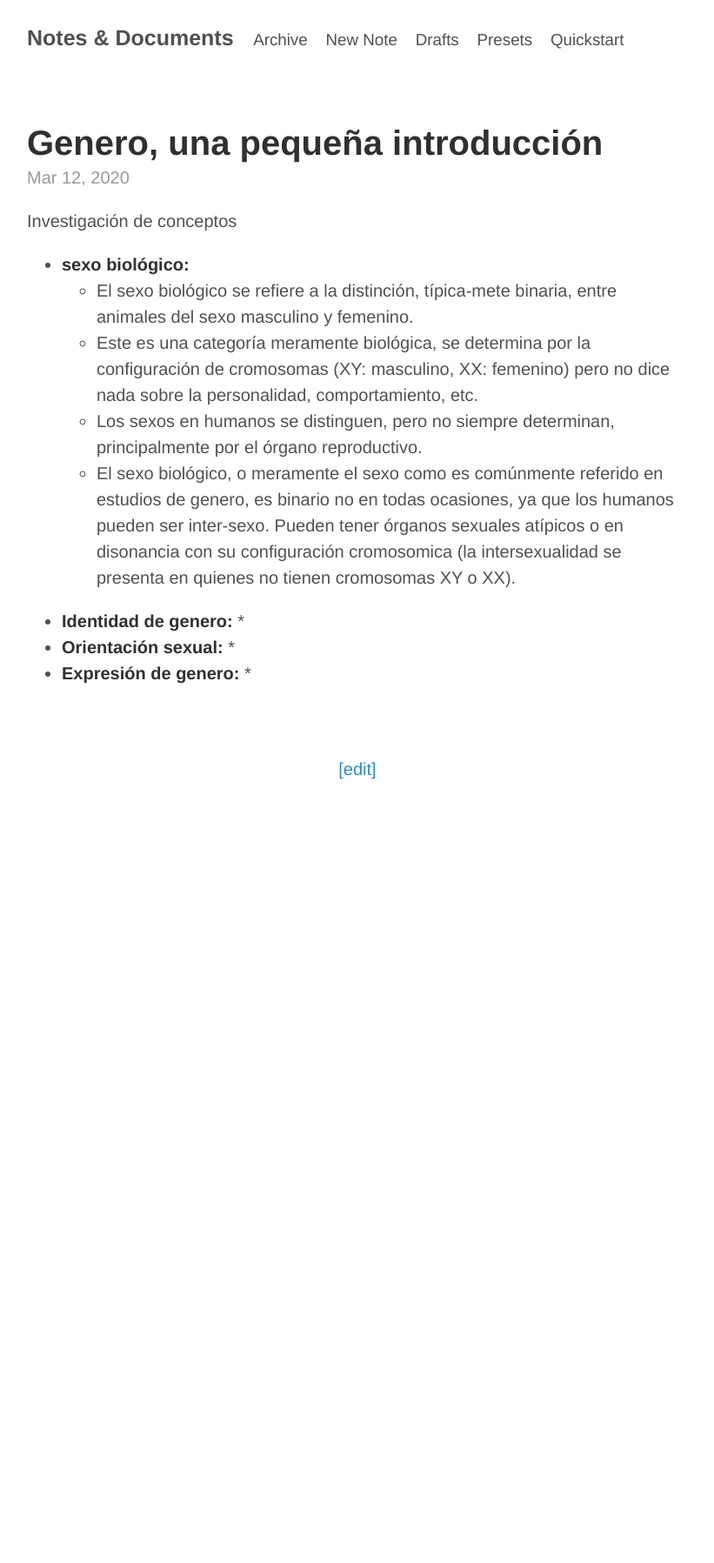
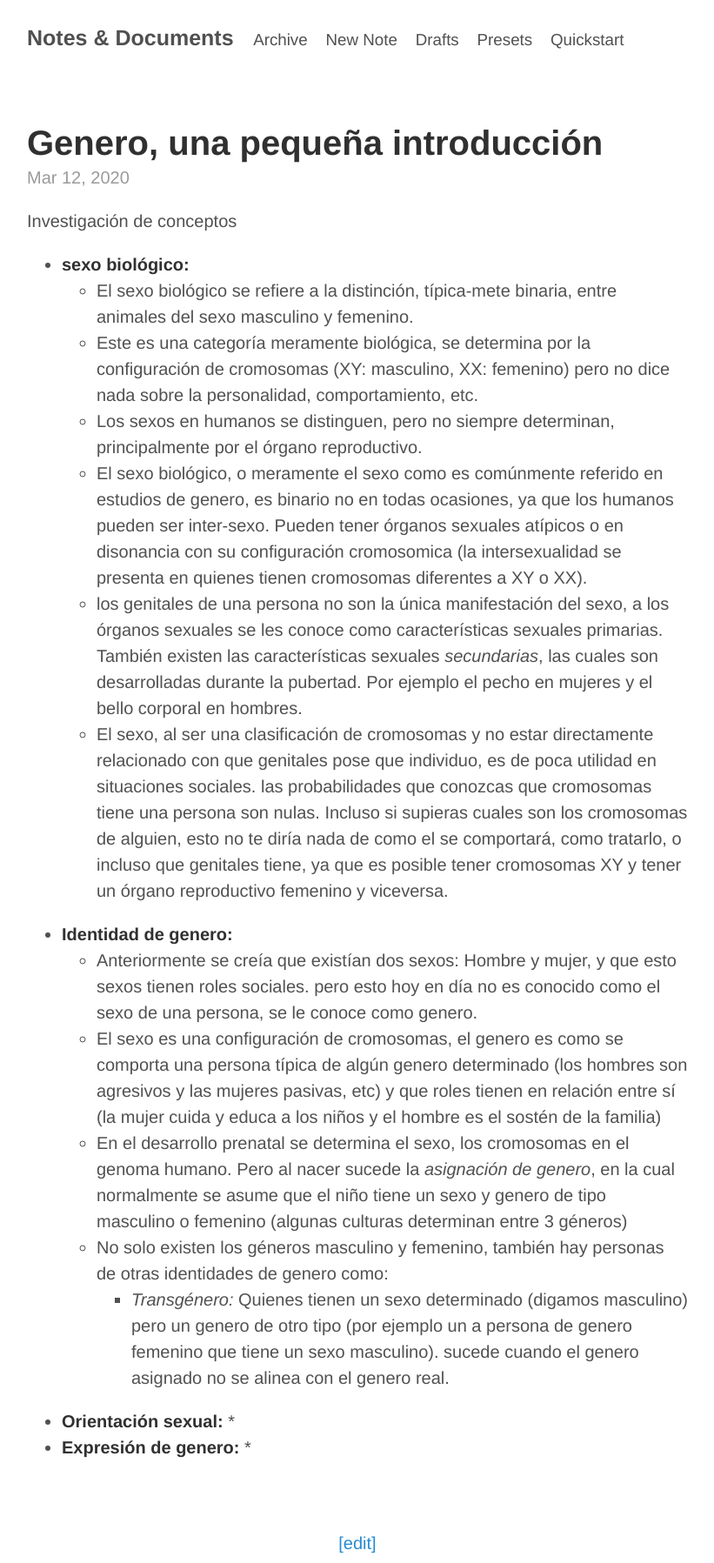
Before and after one commit to alex-esc/notes, a Jekyll site: the page built from _posts/2020-3-12-genero-intro.md, in a window 1280 px wide. Shown: the whole page at 87% size, without its empty margins (229-1050 px from the left). Built offline with Jekyll 4.4.1, drawn with Linux system fonts in a browser that asks for light colours; before the commit the page ends 907 px from its top, so only the background shows below that.

Commit message:
Update 2020-3-12-genero-intro.md

```diff
--- a/_posts/2020-3-12-genero-intro.md
+++ b/_posts/2020-3-12-genero-intro.md
@@ -10,9 +10,16 @@ Investigación de conceptos
 	* El sexo biológico se refiere a la distinción, típica-mete binaria, entre animales del sexo masculino y femenino.
 	* Este es una categoría meramente biológica, se determina por la configuración de cromosomas (XY: masculino, XX: femenino) pero no dice nada sobre la personalidad, comportamiento, etc.
 	* Los sexos en humanos se distinguen, pero no siempre determinan, principalmente por el órgano reproductivo.
-	* El sexo biológico, o meramente el sexo como es comúnmente referido en estudios de genero, es binario no en todas ocasiones, ya que los humanos pueden ser inter-sexo. Pueden tener órganos sexuales atípicos o en disonancia con su configuración cromosomica (la intersexualidad se presenta en quienes no tienen cromosomas XY o XX).
+	* El sexo biológico, o meramente el sexo como es comúnmente referido en estudios de genero, es binario no en todas ocasiones, ya que los humanos pueden ser inter-sexo. Pueden tener órganos sexuales atípicos o en disonancia con su configuración cromosomica (la intersexualidad se presenta en quienes tienen cromosomas diferentes a XY o XX).
+	* los genitales de una persona no son la única manifestación del sexo, a los órganos sexuales se les conoce como características sexuales primarias. También existen las características sexuales *secundarias*, las cuales son desarrolladas durante la pubertad. Por ejemplo el pecho en mujeres y el bello corporal en hombres.
+	* El sexo, al ser una clasificación de cromosomas y no estar directamente relacionado con que genitales pose que individuo, es de poca utilidad en situaciones sociales. las probabilidades que conozcas que cromosomas tiene una persona son nulas. Incluso si supieras cuales son los cromosomas de alguien, esto no te diría nada de como el se comportará, como tratarlo, o incluso que genitales tiene, ya que es posible tener cromosomas XY y tener un órgano reproductivo femenino y viceversa.
 + **Identidad de genero:**
-	*
+	* Anteriormente se creía que existían dos sexos: Hombre y mujer, y que esto sexos tienen roles sociales. pero esto hoy en día no es conocido como el sexo de una persona, se le conoce como genero.
+	* El sexo es una configuración de cromosomas, el genero es como se comporta una persona típica de algún genero determinado (los hombres son agresivos y las mujeres pasivas, etc) y que roles tienen en relación entre sí (la mujer cuida y educa a los niños y el hombre es el sostén de la familia)
+	* En el desarrollo prenatal se determina el sexo, los cromosomas en el genoma humano. Pero al nacer sucede la *asignación de genero*, en la cual normalmente se asume que el niño tiene un sexo y genero de tipo masculino o femenino (algunas culturas determinan entre 3 géneros)
+	* No solo existen los géneros masculino y femenino, también hay personas de otras identidades de genero como:
+		+ *Transgénero:* Quienes tienen un sexo determinado (digamos masculino) pero un genero de otro tipo (por ejemplo un a persona de genero femenino que tiene un sexo masculino). sucede cuando el genero asignado no se alinea con el genero real.
+
 + **Orientación sexual:**
 	*
 + **Expresión de genero:**
```
